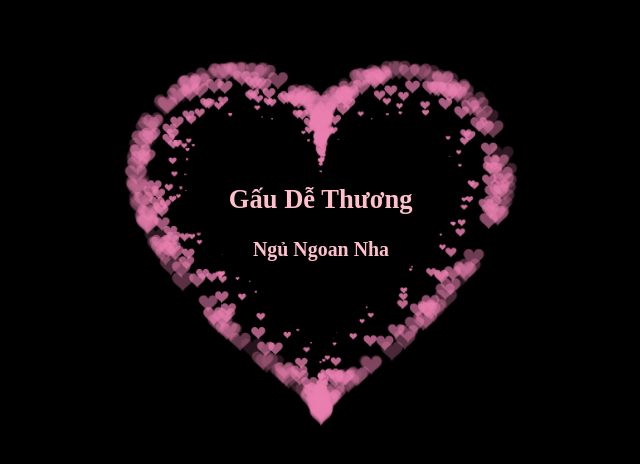
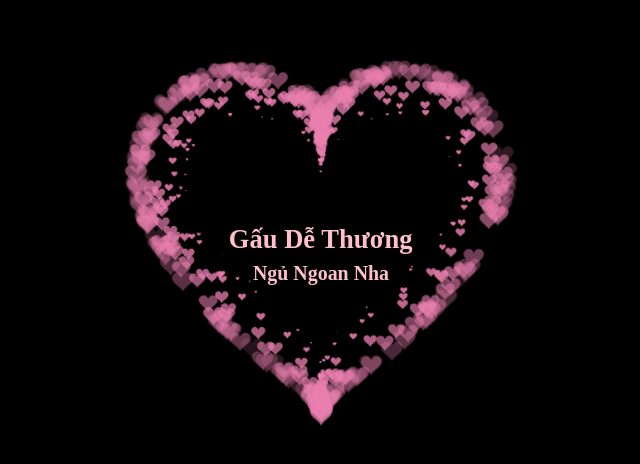
Before and after one commit to NamKevin9x/heart, a plain HTML site: page index.html in a window 1280 px wide. Shown: the part 160-624 px from the top of the page, without its empty margins (319-959 px from the left). Drawn offline with Linux system fonts and the light colour scheme.

Commit message:
Update index.html

```diff
--- a/index.html
+++ b/index.html
@@ -27,14 +27,14 @@
             COLOR: PINK;
             text-align: center;
             position: absolute;
-            top: 40%;
+            top: 45%;
             animation: animate 1.2s infinite;
         }
         H2{
             COLOR: PINK;
             text-align: center;
             position: absolute;
-            top: 47%;
+            top: 50%;
             animation: animate 1.2s infinite;
         }
 
```
